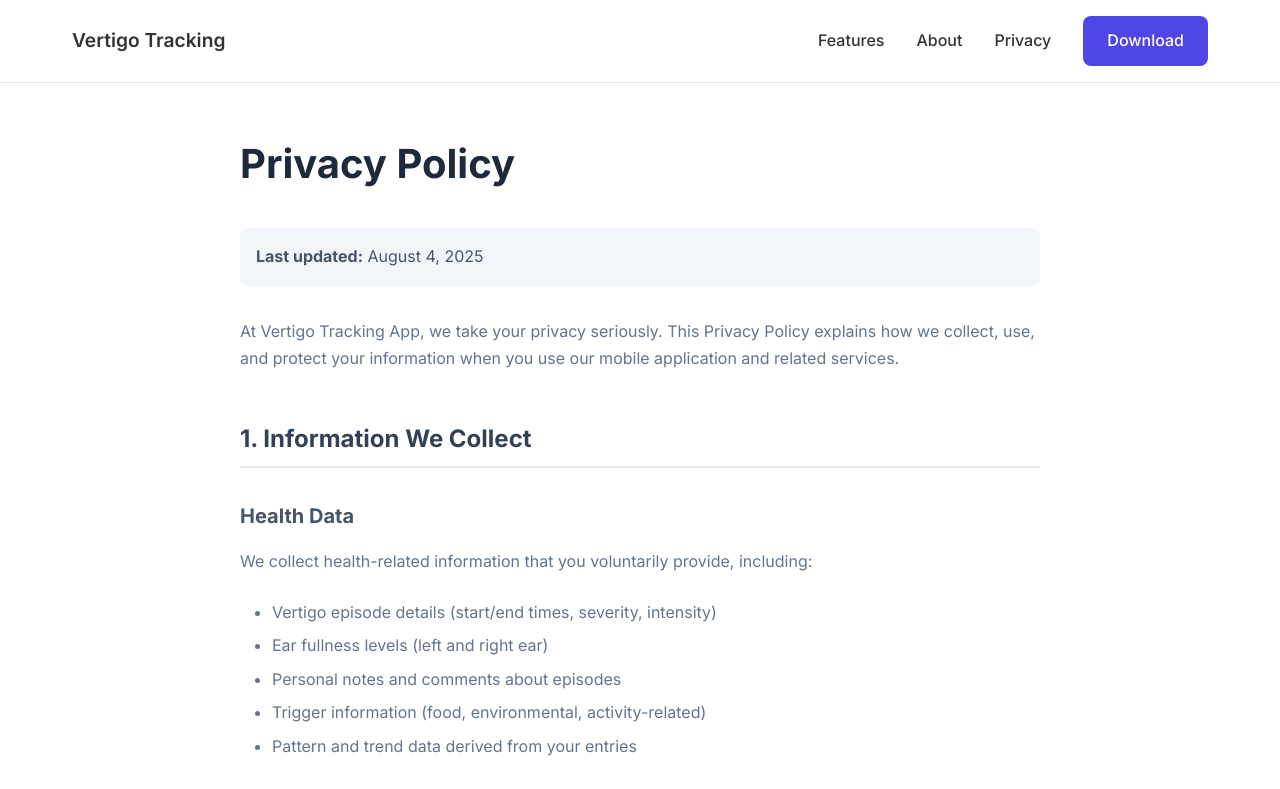
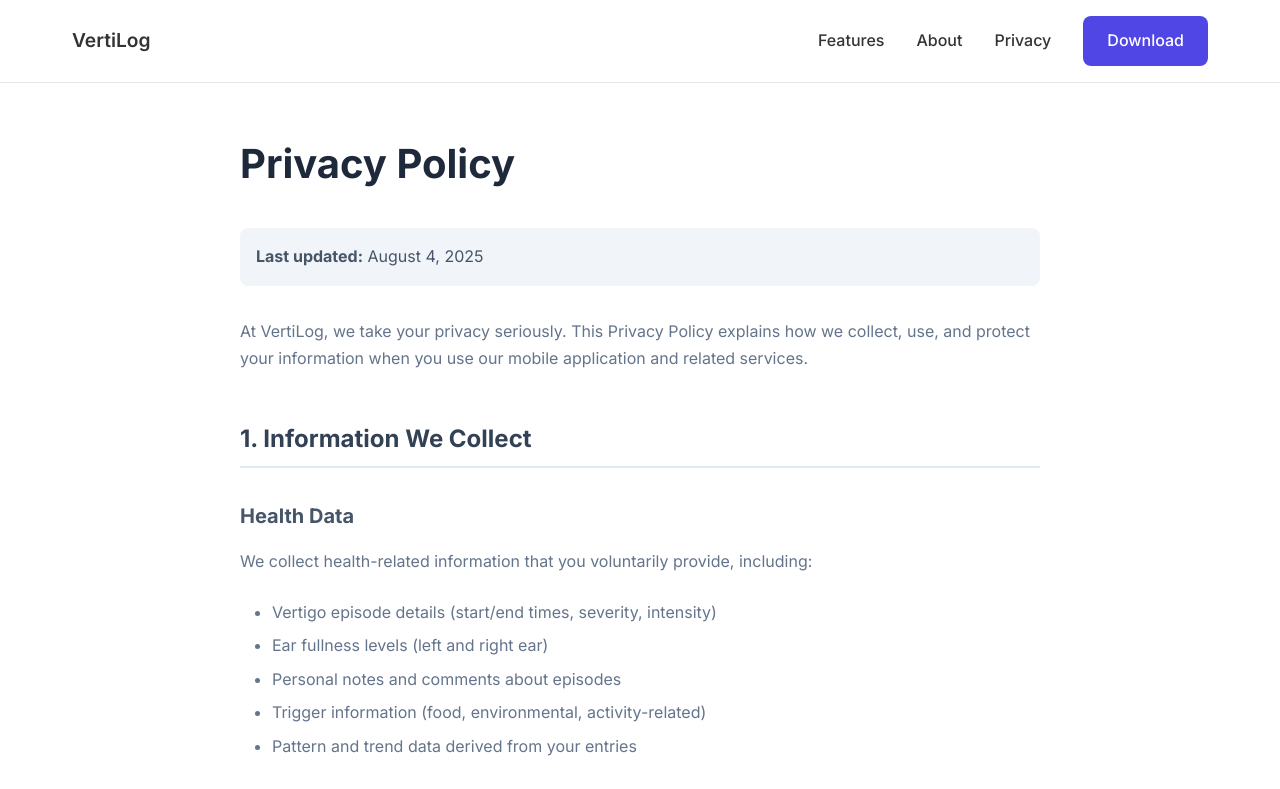
Before and after one commit to mikematt33/vertigo-tracking-app-site, a plain HTML site: page privacy.html in a window 1280 px wide. Shown: the top 789 px of the page. Drawn offline with Linux system fonts and the light colour scheme.

Commit message:
Rename "Vertigo Tracking" to "VertiLog" across HTML and manifest files for consistent branding.

```diff
--- a/privacy.html
+++ b/privacy.html
@@ -3,10 +3,10 @@
   <head>
     <meta charset="UTF-8" />
     <meta name="viewport" content="width=device-width, initial-scale=1.0" />
-    <title>Privacy Policy - Vertigo Tracking App</title>
+    <title>Privacy Policy - VertiLog</title>
     <meta
       name="description"
-      content="Privacy Policy for Vertigo Tracking App - Learn how we protect your health data and privacy."
+      content="Privacy Policy for VertiLog - Learn how we protect your health data and privacy."
     />
     <link rel="stylesheet" href="styles.css" />
     <link
@@ -96,7 +96,7 @@
               color: inherit;
             "
           >
-            <span class="brand-name">Vertigo Tracking</span>
+            <span class="brand-name">VertiLog</span>
           </a>
         </div>
         <div class="nav-links">
@@ -125,10 +125,9 @@
           </div>
 
           <p>
-            At Vertigo Tracking App, we take your privacy seriously. This
-            Privacy Policy explains how we collect, use, and protect your
-            information when you use our mobile application and related
-            services.
+            At VertiLog, we take your privacy seriously. This Privacy Policy
+            explains how we collect, use, and protect your information when you
+            use our mobile application and related services.
           </p>
 
           <h2>1. Information We Collect</h2>
@@ -293,10 +292,10 @@
           <h2>10. Medical Disclaimer</h2>
 
           <p>
-            <strong>Important:</strong> The Vertigo Tracking App is designed for
-            informational and tracking purposes only. It is not intended to
-            replace professional medical advice, diagnosis, or treatment. Always
-            consult with qualified healthcare providers regarding your medical
+            <strong>Important:</strong> VertiLog is designed for informational
+            and tracking purposes only. It is not intended to replace
+            professional medical advice, diagnosis, or treatment. Always consult
+            with qualified healthcare providers regarding your medical
             condition.
           </p>
 
@@ -326,7 +325,7 @@
       <div class="container">
         <div class="footer-content">
           <div class="footer-brand">
-            <span class="brand-name">Vertigo Tracking</span>
+            <span class="brand-name">VertiLog</span>
           </div>
           <nav class="footer-nav">
             <a href="privacy.html">Privacy Policy</a>
@@ -335,7 +334,7 @@
           </nav>
         </div>
         <div class="footer-bottom">
-          <p>&copy; 2025 Vertigo Tracking App. All rights reserved.</p>
+          <p>&copy; 2025 VertiLog. All rights reserved.</p>
           <p class="disclaimer">
             This app is not a substitute for professional medical advice. Always
             consult with healthcare providers.
```
Also changed, not shown: index.html (+6 -6 lines), manifest.json.
